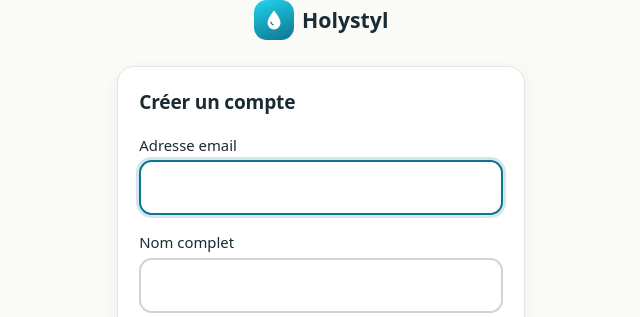
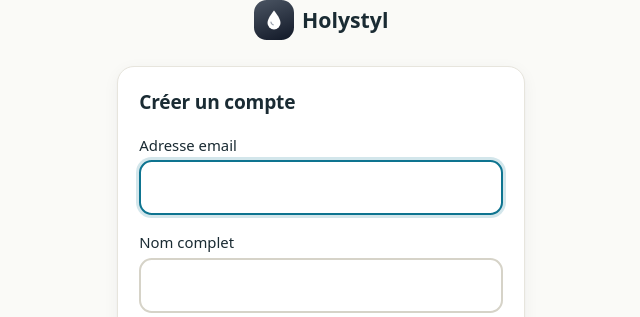
Before and after one commit to Nate75015/holystyl-django, a Django app: page /accounts/register/ in a window 1280 px wide. Shown: the top 317 px of the page, without its empty margins (319-959 px from the left). Run offline with Django 5.2, Linux system fonts and the light colour scheme; parts of the project's set-up code (start-up, migrations or seed data) failed here and were passed over; some web fonts are replaced.

Commit message:
style(ui): logo Holystyl en noir & blanc (goutte blanche sur tuile anthracite)
Co-Authored-By: Claude Opus 4.8 (1M context) <noreply@anthropic.com>

```diff
--- a/templates/partials/brand_mark.html
+++ b/templates/partials/brand_mark.html
@@ -1,7 +1,8 @@
-{% comment %}Marque Holystyl — goutte d'eau. Param optionnel : size (px, défaut 32).{% endcomment %}
-<span class="grid place-items-center rounded-xl" style="height: {{ size|default:32 }}px; width: {{ size|default:32 }}px; background: linear-gradient(160deg, #22d3ee, #0e7490);">
+{% comment %}Marque Holystyl — goutte d'eau, version noir & blanc.
+Param optionnel : size (px, défaut 32), icon (px du SVG).{% endcomment %}
+<span class="grid place-items-center rounded-xl" style="height: {{ size|default:32 }}px; width: {{ size|default:32 }}px; background: linear-gradient(160deg, #4b5563, #111827);">
   <svg viewBox="0 0 24 24" width="{{ icon|default:18 }}" height="{{ icon|default:18 }}" fill="none" aria-hidden="true">
     <path d="M12 2.5C12 2.5 5.5 10 5.5 15a6.5 6.5 0 0 0 13 0c0-5-6.5-12.5-6.5-12.5Z" fill="#ffffff"/>
-    <path d="M9 14.2a3 3 0 0 0 2.2 2.6" stroke="#0e7490" stroke-width="1.3" stroke-linecap="round"/>
+    <path d="M9 14.2a3 3 0 0 0 2.2 2.6" stroke="#9ca3af" stroke-width="1.3" stroke-linecap="round"/>
   </svg>
 </span>
```
